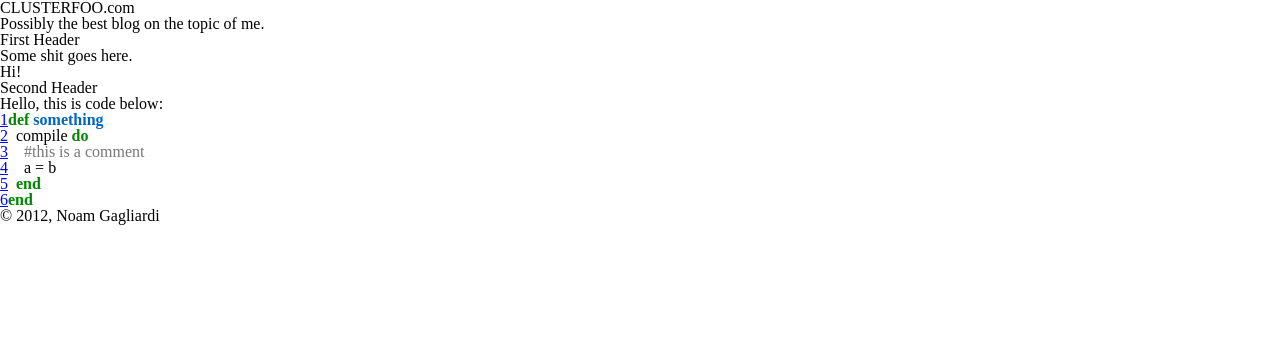
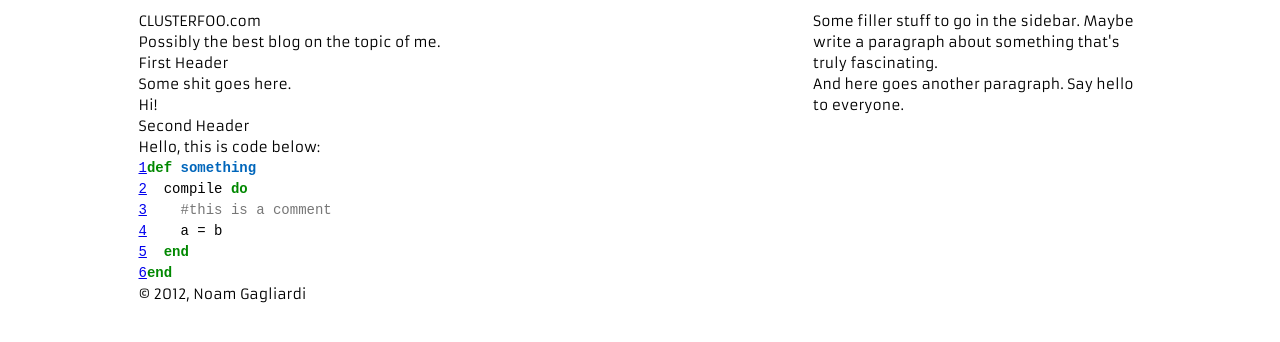
Before and after one commit to CLUSTERfoo/clusterfoo-dot-com, a plain HTML site: page output/index.html in a window 1280 px wide. Drawn offline with Linux system fonts and the light colour scheme; a web font is replaced by a local one.

Commit message:
some stylesheeting

```diff
--- a/content/style/stylesheet.scss
+++ b/content/style/stylesheet.scss
@@ -1,13 +1,16 @@
 // -----------------------------------------------------------------------------
-// Base
+// Imports
 // -----------------------------------------------------------------------------
+@import "compass";
+@import "susy";
 
-@import "susy";
+@import url(http://fonts.googleapis.com/css?family=Armata|Oxygen+Mono);
+$paragraph-font:  'Armata', sans-serif;
+$code-font:       'Oxygen Mono', monospace;
 
 // -----------------------------------------------------------------------------
 // Reset
 // -----------------------------------------------------------------------------
-
 html, body, div, span, applet, object, iframe,
 h1, h2, h3, h4, h5, h6, p, blockquote, pre,
 a, abbr, acronym, address, big, cite, code,
@@ -60,16 +63,60 @@ blockquote, q {
   -moz-box-sizing: border-box;
   box-sizing: border-box;
 }
+// don't let images overflow
+img {
+  max-width: 100%;
+  height: auto;
+}
 
 // -----------------------------------------------------------------------------
-// Susy Grid
+// Establish base
 // -----------------------------------------------------------------------------
+$base-font-size: 14px;
+$padding: $base-font-size * 0.75;
+$base-line-height: $base-font-size * 1.5;
+$round-to-nearest-half-line: true;
+@include establish-baseline;
 
+// -----------------------------------------------------------------------------
+// Grid (using Susy Grid)
+// -----------------------------------------------------------------------------
 // define grid
-$total-columns  : 6;
-$column-width   : 90px;
-$gutter-width   : 10px;
+$total-columns  : 12;
+$column-width   : 100px - $padding;
+$gutter-width   : $padding;
 $grid-padding   : $gutter-width;
 
 // layouts
-$desktop        : 900px 12;
+$desktop        : 960px 12;
+
+#everything {
+  @include container;
+  max-width: 1024px;
+
+  margin-top: $padding;
+  margin-bottom: $padding;
+
+  #main {
+    @include span-columns(8,12);
+  }
+  #sidebar {
+    @include span-columns(4 omega, 12)
+  }
+  footer {
+    @include span-columns(12 omega, 12)
+  }
+
+}
+
+// -----------------------------------------------------------------------------
+// Paragraph style
+// -----------------------------------------------------------------------------
+body {
+  font-family:  $paragraph-font;
+  font-size:    $base-font-size;
+  line-height: $base-line-height;
+}
+pre {
+  font-family: $code-font;
+}
--- a/output/index.html
+++ b/output/index.html
@@ -47,6 +47,10 @@
         </footer>
       </div>
       <aside id="sidebar">
+        <p>Some filler stuff to go in the sidebar. Maybe write a paragraph about
+        something that's truly fascinating.
+
+        <p> And here goes another paragraph. Say hello to everyone.
       </aside>
     </div>
   </body>
--- a/output/style/style.css
+++ b/output/style/style.css
@@ -1,4 +1,5 @@
-/* line 18, content/style/stylesheet.scss */
+@import url(http://fonts.googleapis.com/css?family=Armata|Oxygen+Mono);
+/* line 21, content/style/stylesheet.scss */
 html, body, div, span, applet, object, iframe,
 h1, h2, h3, h4, h5, h6, p, blockquote, pre,
 a, abbr, acronym, address, big, cite, code,
@@ -19,50 +20,122 @@ table, caption, tbody, tfoot, thead, tr, th, td {
 }
 
 /* remember to define focus styles! */
-/* line 30, content/style/stylesheet.scss */
+/* line 33, content/style/stylesheet.scss */
 :focus {
   outline: 0;
 }
 
-/* line 33, content/style/stylesheet.scss */
+/* line 36, content/style/stylesheet.scss */
 body {
   line-height: 1;
   color: black;
   background: white;
 }
 
-/* line 38, content/style/stylesheet.scss */
+/* line 41, content/style/stylesheet.scss */
 ol, ul {
   list-style: none;
 }
 
 /* tables still need 'cellspacing="0"' in the markup */
-/* line 42, content/style/stylesheet.scss */
+/* line 45, content/style/stylesheet.scss */
 table {
   border-collapse: separate;
   border-spacing: 0;
 }
 
-/* line 46, content/style/stylesheet.scss */
+/* line 49, content/style/stylesheet.scss */
 caption, th, td {
   text-align: left;
   font-weight: normal;
 }
 
-/* line 51, content/style/stylesheet.scss */
+/* line 54, content/style/stylesheet.scss */
 blockquote:before, blockquote:after,
 q:before, q:after {
   content: "";
 }
 
-/* line 54, content/style/stylesheet.scss */
+/* line 57, content/style/stylesheet.scss */
 blockquote, q {
   quotes: "" "";
 }
 
-/* line 58, content/style/stylesheet.scss */
+/* line 61, content/style/stylesheet.scss */
 * {
   -webkit-box-sizing: border-box;
   -moz-box-sizing: border-box;
   box-sizing: border-box;
 }
+
+/* line 67, content/style/stylesheet.scss */
+img {
+  max-width: 100%;
+  height: auto;
+}
+
+/* line 61, /home/computer/.rvm/gems/ruby-1.9.3-head@cf-nanoc/gems/compass-0.12.2/frameworks/compass/stylesheets/compass/typography/_vertical_rhythm.scss */
+* html {
+  font-size: 87.5%;
+}
+
+/* line 64, /home/computer/.rvm/gems/ruby-1.9.3-head@cf-nanoc/gems/compass-0.12.2/frameworks/compass/stylesheets/compass/typography/_vertical_rhythm.scss */
+html {
+  font-size: 14px;
+  line-height: 1.5em;
+}
+
+/* line 93, content/style/stylesheet.scss */
+#everything {
+  *zoom: 1;
+  max-width: 1189.5px;
+  _width: 1189.5px;
+  padding-left: 10.5px;
+  padding-right: 10.5px;
+  margin-left: auto;
+  margin-right: auto;
+  max-width: 1024px;
+  margin-top: 10.5px;
+  margin-bottom: 10.5px;
+}
+/* line 38, /home/computer/.rvm/gems/ruby-1.9.3-head@cf-nanoc/gems/compass-0.12.2/frameworks/compass/stylesheets/compass/utilities/general/_clearfix.scss */
+#everything:after {
+  content: "";
+  display: table;
+  clear: both;
+}
+/* line 100, content/style/stylesheet.scss */
+#everything #main {
+  width: 66.37243%;
+  float: left;
+  margin-right: 0.88272%;
+  display: inline;
+}
+/* line 103, content/style/stylesheet.scss */
+#everything #sidebar {
+  width: 32.74485%;
+  float: right;
+  margin-right: 0;
+  #margin-left: -10.5px;
+  display: inline;
+}
+/* line 106, content/style/stylesheet.scss */
+#everything footer {
+  width: 100%;
+  float: right;
+  margin-right: 0;
+  #margin-left: -10.5px;
+  display: inline;
+}
+
+/* line 115, content/style/stylesheet.scss */
+body {
+  font-family: "Armata", sans-serif;
+  font-size: 14px;
+  line-height: 21px;
+}
+
+/* line 120, content/style/stylesheet.scss */
+pre {
+  font-family: "Oxygen Mono", monospace;
+}
```
Also changed, not shown: layouts/default.html (+4 -0 lines), 2 other files.
